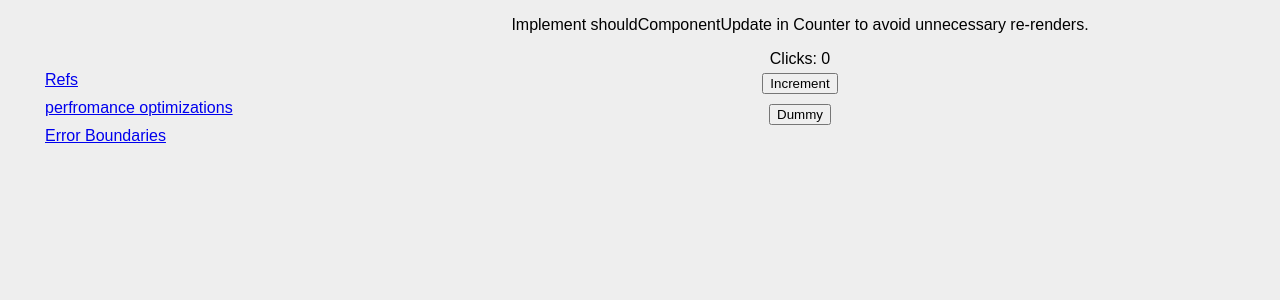
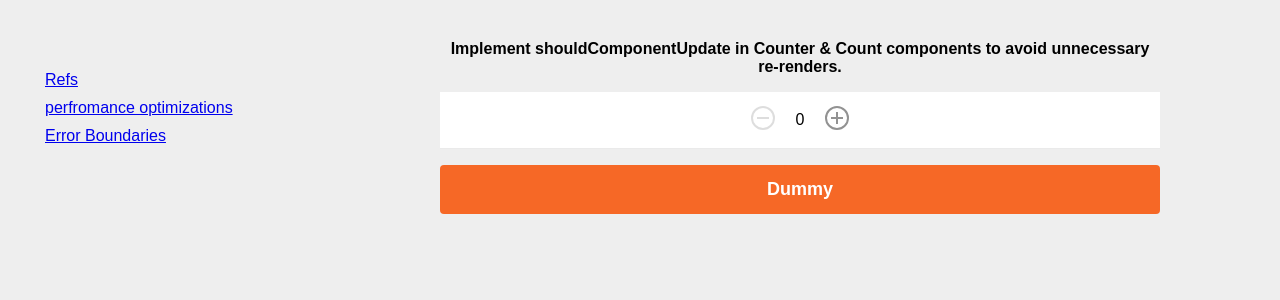
Before and after one commit to ReactBlr/react-advanced-workshop, a React (Create React App) app in the folder exercises/: page / in a window 1280 px wide. Shown: the top 300 px of the page. Built offline with nearby package versions, Linux system fonts and the light colour scheme; the HTML template or start-up script is replaced by a standard one.

Commit message:
Updated UI for performance optimization exercise.

```diff
--- a/exercises/src/index.css
+++ b/exercises/src/index.css
@@ -26,3 +26,54 @@ body {
   flex: 3;
   flex-direction: column;
 }
+
+.Counter {
+  background-color: rgb(255, 255, 255);
+  list-style: none;
+  -webkit-padding-start: 0px;
+}
+.Counter__button {
+  display: inline-block;
+  -webkit-appearance: button;
+  user-select: none;
+  outline: 0px;
+  border-width: 0px;
+  border-style: initial;
+  border-color: initial;
+  border-image: initial;
+  border-radius: 4px;
+  position: relative;
+  -webkit-font-smoothing: antialiased;
+  width: 100%;
+  font-size: 18px;
+  padding: 14px 12px;
+  background-color: rgb(246, 104, 38);
+  color: white;
+  font-weight: 600;
+}
+
+.Counter__item {
+  height: 56px;
+  display: flex;
+  -webkit-box-align: center;
+  align-items: center;
+  -webkit-box-pack: justify;
+  justify-content: center;
+  position: relative;
+  border-bottom: 1px solid rgb(234, 234, 234);
+}
+
+.Counter__actions {
+  display: flex;
+  -webkit-box-align: center;
+  align-items: center;
+}
+
+.Counter__count {
+  width: 50px;
+  text-align: center;
+}
+
+.Counter__disabled {
+  opacity: 0.3;
+}
--- /dev/null
+++ b/exercises/src/performance-optimizations/Count.jsx
@@ -0,0 +1,43 @@
+import React, { Component } from 'react'
+import PropTypes from 'prop-types'
+
+import subtractIcon from "./icons/subtract.svg";
+import addIcon from "./icons/add.svg";
+
+export default class Count extends Component {
+  static propTypes = {
+    onIncrement: PropTypes.func,
+    onDecrement: PropTypes.func,
+    value: PropTypes.number,
+  }
+  constructor(props) {
+    super(props);
+    this.getClassNamesForButton(props);
+  }
+  getClassNamesForButton = (props) => {
+    const { value } = props;
+    this.addClassName = value >= 10 ? "Counter__disabled" : "";
+    this.subtractClassName = value <= 0 ? "Counter__disabled" : "";
+  }
+  componentWillReceiveProps(nextProps) {
+    this.getClassNamesForButton(nextProps);
+  }
+  render() {
+    const { onDecrement, value, onIncrement } = this.props;
+    return (
+      <ul className="Counter">
+        <li className="Counter__item">
+          <div className="Counter__actions">
+            <span onClick={ onDecrement } className={ this.subtractClassName }>
+              <img src={ subtractIcon } />
+            </span>
+            <p className="Counter__count">{ value }</p>
+            <span onClick={ onIncrement } className={ this.addClassName }>
+              <img src={ addIcon } />
+            </span>
+          </div>
+        </li>
+      </ul>
+    );
+  }
+}
--- a/exercises/src/performance-optimizations/Counter.js
+++ b/exercises/src/performance-optimizations/Counter.js
@@ -1,10 +1,8 @@
 import React, { Component, Fragment } from "react";
+import Count from "./Count";
 import superExpensiveFunction from "./utils/superExpensiveFunction";
 
 class Counter extends Component {
-  static buttonStyle = {
-    padding: "5px"
-  };
   state = {
     count: 0,
     timestamp: Date.now()
@@ -14,8 +12,20 @@ class Counter extends Component {
     count: prevState.count + 1
   });
 
-  handleCounterClick = () => {
-    this.setState(this.increment);
+  decrement = prevState => ({
+    count: prevState.count - 1
+  });
+
+  handleIncrementClick = () => {
+    if (this.state.count < 10) {
+      this.setState(this.increment);
+    }
+  };
+
+  handleDecrementClick = () => {
+    if(this.state.count > 0) {
+      this.setState(this.decrement);
+    }
   };
 
   handleDummyOperationClick = () => {
@@ -24,22 +34,21 @@ class Counter extends Component {
     });
   };
 
-  shouldComponentUpdate(nextProps, nextState) {
-    // Implement shouldComponentUpdate to avoid unnecessary re-renders.
-  }
+  // Implement shouldComponentUpdate to avoid unnecessary re-renders.
+  // shouldComponentUpdate(nextProps, nextState) {
+  // }
 
   render() {
     const { count } = this.state;
     const calculatedCount = superExpensiveFunction(count);
     return (
       <Fragment>
-        <div>Clicks: {calculatedCount}</div>
-        <div style={Counter.buttonStyle}>
-          <button onClick={this.handleCounterClick}>Increment</button>
-        </div>
-        <div style={Counter.buttonStyle}>
-          <button onClick={this.handleDummyOperationClick}>Dummy</button>
-        </div>
+        <Count
+          onIncrement={ this.handleIncrementClick }
+          onDecrement={ this.handleDecrementClick }
+          value={ calculatedCount }
+        />
+        <button className="Counter__button" onClick={this.handleDummyOperationClick}>Dummy</button>
       </Fragment>
     );
   }
--- a/exercises/src/performance-optimizations/Hello.js
+++ /dev/null
@@ -1,3 +0,0 @@
-import React from 'react';
-
-export default ({ name }) => <h1>Hello {name}!</h1>;
--- a/exercises/src/performance-optimizations/index.js
+++ b/exercises/src/performance-optimizations/index.js
@@ -3,14 +3,15 @@ import Counter from "./Counter";
 
 const styles = {
   fontFamily: "sans-serif",
-  textAlign: "center"
+  textAlign: "center",
+  padding: "40px 120px 0"
 };
 
-const App = () => (
+const PerformanceOptimizationExample = () => (
   <div style={styles}>
-    <p>Implement shouldComponentUpdate in Counter to avoid unnecessary re-renders.</p>
+    <b>Implement shouldComponentUpdate in Counter & Count components to avoid unnecessary re-renders.</b>
     <Counter />
   </div>
 );
 
-export default App
+export default PerformanceOptimizationExample;
```
Also changed, not shown: exercises/src/performance-optimizations/icons/add.svg (added), exercises/src/performance-optimizations/icons/subtract.svg (added).
